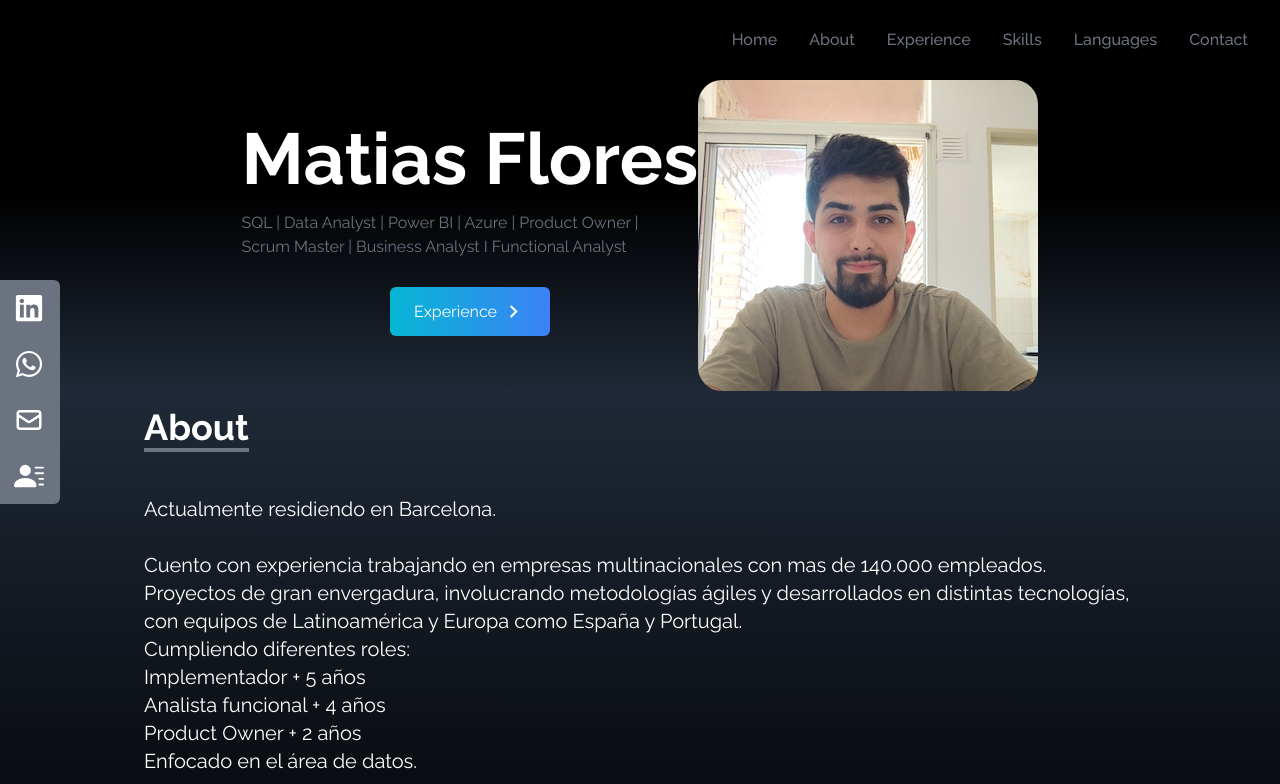
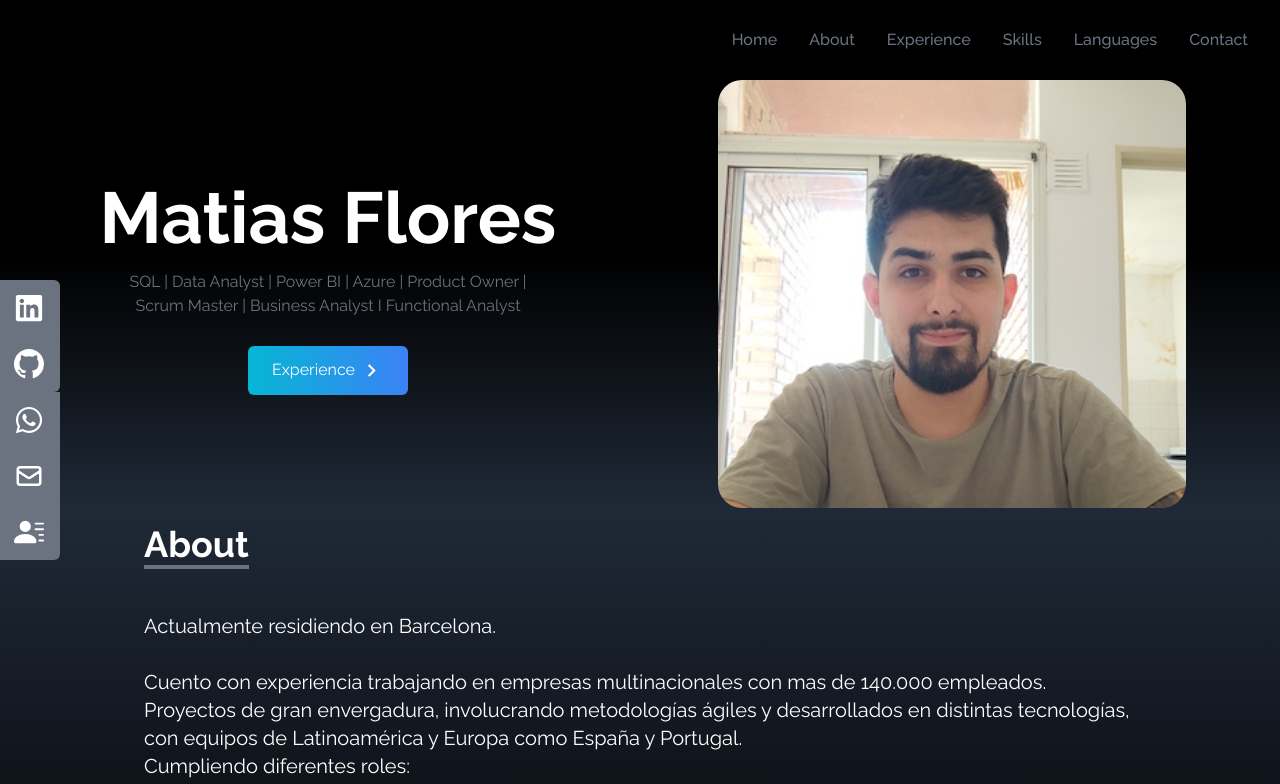
Before and after one commit to MatiasFlores/Portafolio, a React (Create React App) app: page / in a window 1280 px wide. Shown: the top 784 px of the page. Built offline with nearby package versions, Linux system fonts and the light colour scheme.

Commit message:
GitHub icon, resposive home

```diff
--- a/src/components/About.jsx
+++ b/src/components/About.jsx
@@ -10,7 +10,7 @@ const About = () => {
           </p>
         </div>
 
-        <p className="text-xl mt-4">
+        <p className="text-xl mt-4 text-left">
         Actualmente residiendo en Barcelona.<br />
         <br />
         Cuento con experiencia trabajando en empresas multinacionales con mas de 140.000 empleados.<br />
@@ -27,14 +27,6 @@ const About = () => {
         Participe en el desarrollo de diferentes módulos como su implementación algunos de ellos son:<br />
         Hospitalización, Urgencias, Consulta externa, admisión de pacientes, farmacia, cirugías, facturación, compras, pago a proveedores.
         </p>
-
-        <br />
-
-        <p className="text-xl">
-
-        </p>
-
-
       </div>
     </div>
   );
--- a/src/components/Home.jsx
+++ b/src/components/Home.jsx
@@ -4,35 +4,35 @@ import { MdOutlineKeyboardArrowRight } from "react-icons/md";
 import { Link } from "react-scroll";
 
 
-
-
 const Home = () => {
   return (
-    <div name="home" className=" w-full h-auto pt-20 bg-gradient-to-b from-black via-black to-gray-800 text-white" >
-
-      <div className="h-full w-auto mx-auto flex flex-col items-center justify-center px-4 md:flex-row">
-
-        <div className="h-full flex flex-col justify-center ">
-
-          <h2 className="flex justify-center items-center text-4xl sm:text-7xl font-bold text-white">Matias Flores    </h2>
-          <p className="text-gray-500 py-4 max-w-md">
+    <div name="home" className="w-full h-auto pt-20 bg-gradient-to-b from-black via-black to-gray-800 text-white">
+      <div className="h-full w-full mx-auto flex flex-col items-center justify-center px-4 sm:flex-row">
+        <div className="h-full flex flex-col justify-center sm:w-1/2">
+          <h2 className="flex justify-center items-center text-4xl sm:text-7xl font-bold text-white">Matias Flores</h2>
+          <p className="text-gray-500 py-4 mx-auto max-w-md text-center">
             SQL | Data Analyst | Power BI | Azure | Product Owner |
             Scrum Master | Business Analyst I Functional Analyst
           </p>
-
-          <div class="flex justify-center">
-            <Link to="Experience" smooth duration={500} className="group cursor-pointer w-fit px-6 py-3 my-3 flex items-center rounded-md bg-gradient-to-r from-cyan-500 to-blue-500  text-white">
+          <div className="flex justify-center">
+            <Link
+              to="Experience"
+              smooth
+              duration={500}
+              className="group cursor-pointer w-fit px-6 py-3 my-3 flex items-center rounded-md bg-gradient-to-r from-cyan-500 to-blue-500  text-white"
+            >
               Experience
-            <span className="group-hover:rotate-90 duration-300"><MdOutlineKeyboardArrowRight size={25} className="ml-1" /></span>
+              <span className="group-hover:rotate-90 duration-300">
+                <MdOutlineKeyboardArrowRight size={25} className="ml-1" />
+              </span>
             </Link>
           </div>
         </div>
-
-        <div className="flex justify-center items-center">
-          <img src={HeroImage} alt="my profile" className="rounded-3xl col-span-6 w-2/3 md:w-full"/>
+        <div className="flex justify-center items-center sm:w-1/2">
+          <img src={HeroImage} alt="my profile" className="rounded-3xl w-full sm:w-3/4" />
         </div>
       </div>
-  </div>
+    </div>
   );
 };
 
--- a/src/components/SocialLinks.jsx
+++ b/src/components/SocialLinks.jsx
@@ -2,6 +2,7 @@ import React from "react";
 import { FaWhatsapp, FaLinkedin } from "react-icons/fa";
 import { HiOutlineMail } from "react-icons/hi";
 import { BsFillPersonLinesFill } from "react-icons/bs";
+import { BsGithub } from "react-icons/bs";
 
 const SocialLinks = () => {
   const links = [
@@ -19,13 +20,23 @@ const SocialLinks = () => {
       id: 2,
       child: (
         <>
+          GitHub <BsGithub size={30} />
+        </>
+      ),
+      href: "https://github.com/MatiasFlores",
+      style: "rounded-br-md",
+    },
+    {
+      id: 3,
+      child: (
+        <>
           Whatsapp <FaWhatsapp size={30} />
         </>
       ),
       href: "https://wa.me/+34678668992",
     },
     {
-      id: 3,
+      id: 4,
       child: (
         <>
           Mail <HiOutlineMail size={30} />
@@ -34,7 +45,7 @@ const SocialLinks = () => {
       href: "mailto:matias.flores.embon@gmail.com",
     },
     {
-      id: 4,
+      id: 5,
       child: (
         <>
           CV <BsFillPersonLinesFill size={30} />
```
Also changed, not shown: 1 other file (tests, documents, lock files or other folders).
